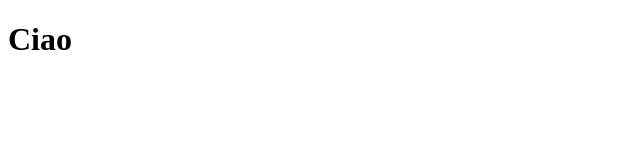
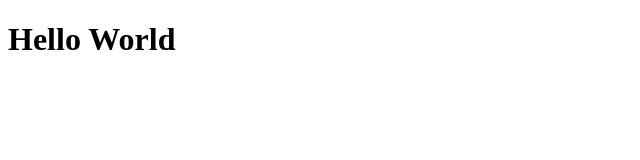
Before and after one commit to davidequattrocchi10/htmlcss-hello, a plain HTML site: page index.html in a window 1280 px wide. Shown: the whole page, without its empty margins (0-640 px from the left). Drawn offline with Linux system fonts and the light colour scheme.

Commit message:
add h1 in header

```diff
--- a/index.html
+++ b/index.html
@@ -7,7 +7,7 @@
 </head>
 <body>
     <header>
-        <h1> Ciao </h1>
+        <h1> Hello World </h1>
     </header>
 
 </body>
```
